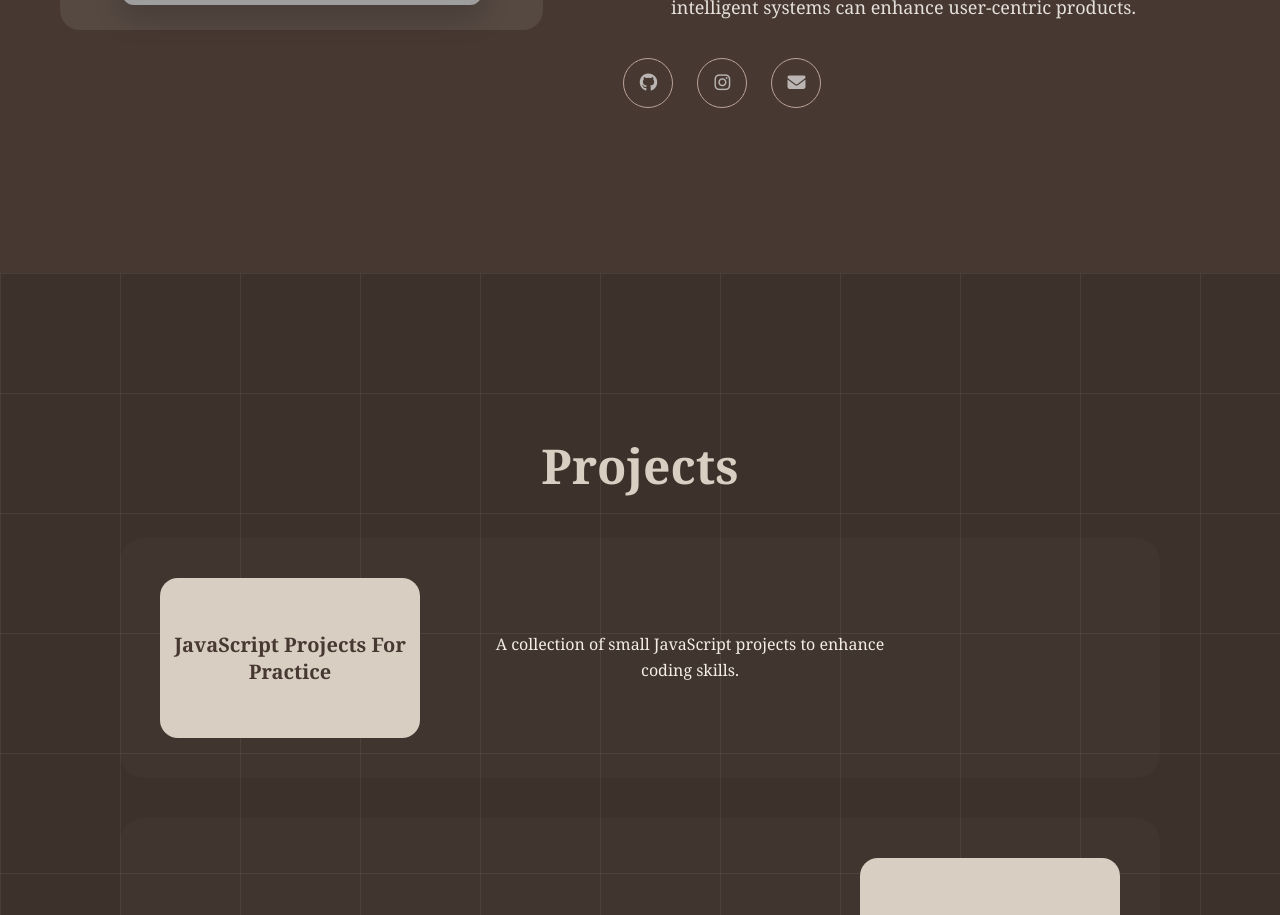
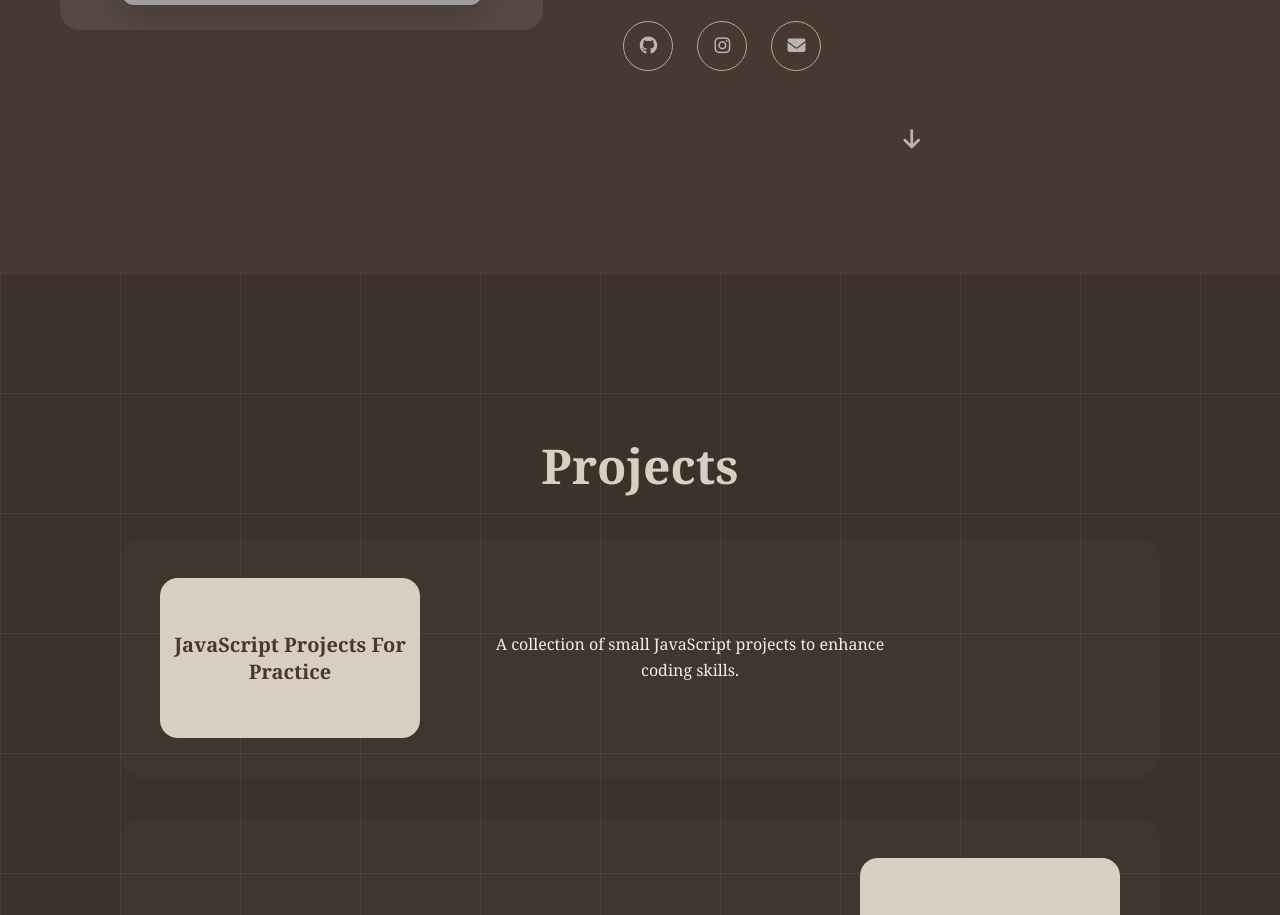
Before and after one commit to lakshmitulasimandala/MY-PROFILE, a React (Vite) app: page / in a window 1280 px wide. Shown: the part 1340-2255 px from the top of the page. Built offline with nearby package versions, Linux system fonts and the light colour scheme; grey boxes are pictures that could not be loaded.

Commit message:
scroll down btn added to about section to navi to projects

```diff
--- a/src/components/About.jsx
+++ b/src/components/About.jsx
@@ -63,6 +63,19 @@ function About() {
             </a>
           </div>
 
+          <button
+            className="about-arrow"
+            aria-label="Scroll to projects"
+            onClick={() => {
+              document
+                .getElementById("projects")
+                ?.scrollIntoView({ behavior: "smooth" });
+            }}
+          >
+            <i className="fa-solid fa-arrow-down"></i>
+          </button>
+
+
         </div>
 
       </div>
--- a/src/index.css
+++ b/src/index.css
@@ -389,6 +389,50 @@ h2 {
   }
 }
 
+/* =========================
+   ABOUT → SCROLL ARROW
+========================= */
+
+.about-arrow {
+  margin-top: 48px;
+  background: transparent;
+  border: none;
+  cursor: pointer;
+
+  color: #bab5b3;
+  font-size: 22px;
+
+  display: inline-flex;
+  align-items: center;
+  justify-content: center;
+
+  animation: arrowFloat 1.8s infinite;
+  transition: color 0.3s ease, transform 0.3s ease;
+}
+
+.about-arrow:hover {
+  color: #f5e6c8;
+  transform: translateY(4px);
+}
+
+/* subtle floating animation */
+@keyframes arrowFloat {
+  0% {
+    transform: translateY(0);
+    opacity: 0.6;
+  }
+  50% {
+    transform: translateY(8px);
+    opacity: 1;
+  }
+  100% {
+    transform: translateY(0);
+    opacity: 0.6;
+  }
+}
+
+
+
 .projects-section {
   width: 100vw;              /* force full viewport width for my projects */
   margin-left: calc(-50vw + 50%);
```
